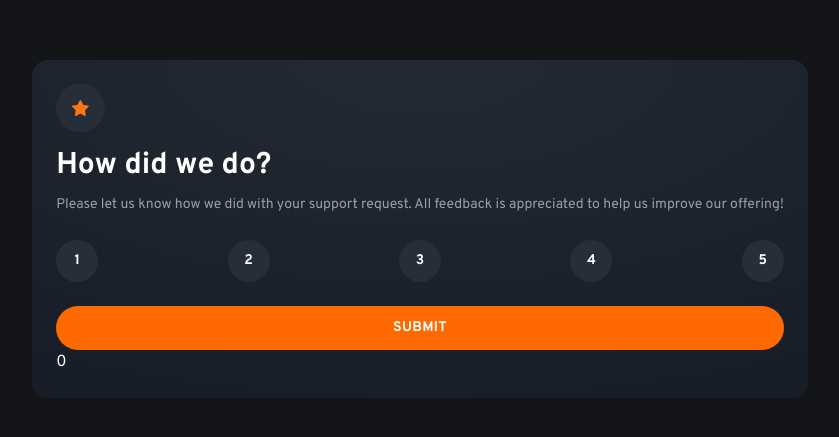
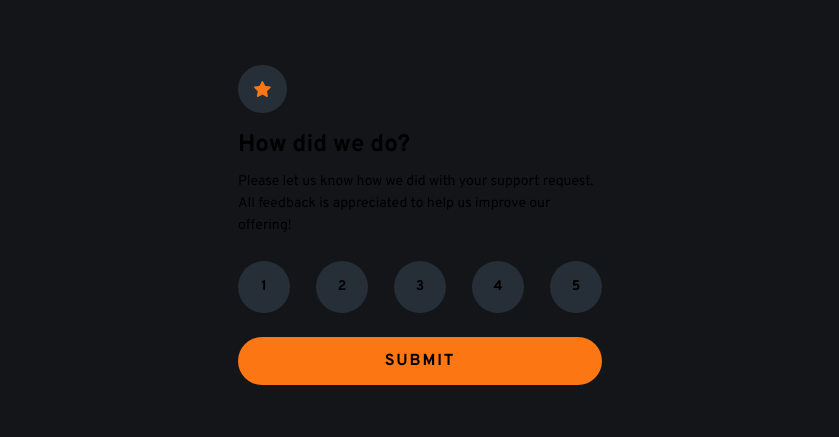
Before and after one commit to miriamfernandes31bti/feedback, a React (Vite) app: page / in a window 1280 px wide. Shown: the part 171-608 px from the top of the page, without its empty margins (220-1059 px from the left). Built offline with nearby package versions, Linux system fonts and the light colour scheme.

Commit message:
criaçao de uma variavel para controlar a ação de submit

```diff
--- a/src/App.jsx
+++ b/src/App.jsx
@@ -1,38 +1,54 @@
-import iconStar from "./assets/icon-star.svg";
-import { useState } from "react";
+import iconStar from "./assets/icon-star.svg"
+import { useState } from "react"
 
 export function App() {
-  const [notaAvaliacao, setNotaAvaliacao] = useState(0);
+  const[submited, setSubmited] = useState(false)
 
-  function handleMudarNotaAvaliacao(nota) {
-    setNotaAvaliacao(nota);
+  function handleSubmit() {
+    if(rateNote !== 0) {
+      setSubmited(!submited)
+      return
+    }
+
+    alert("Please, choose a note!")
   }
 
-  return (
-    <div className="bg-gradient-dark text-white mx-6 p-6 rounded-2xl font-overpass">
-      <div className="bg-dark-blue w-fit p-4 rounded-full mb-4">
-        <img src={iconStar} alt="icon-star" />
-      </div>
+  function handleChangeRateNote(value) {
+    setRateNote(value)
 
-      <h1 className="text-3xl font-bold mb-2.5">How did we do?</h1>
+  }
 
-      <p className="text-sm text-light-grey mb-6 leading-1">
-        Please let us know how we did with your support request. All feedback is appreciated to help us improve our offering!
-      </p>
+  return(
+      submited ===  false ? (
+        <div className="bg-radial-gradient max-w-103 px-6 pt-6 pb-8 rounded-2xl font-overpass">
 
-      <div className="flex justify-between mb-6">
-        <input type="button" value={1} className="bg-dark-blue w-10.5 h-10.5 rounded-full text-medium gray text-sm font-bold" onClick={() => handleMudarNotaAvaliacao(1)} />
-        <input type="button" value={2} className="bg-dark-blue w-10.5 h-10.5 rounded-full text-medium gray text-sm font-bold" onClick={() => handleMudarNotaAvaliacao(2)} />
-        <input type="button" value={3} className="bg-dark-blue w-10.5 h-10.5 rounded-full text-medium gray text-sm font-bold" onClick={() => handleMudarNotaAvaliacao(3)} />
-        <input type="button" value={4} className="bg-dark-blue w-10.5 h-10.5 rounded-full text-medium gray text-sm font-bold" onClick={() => handleMudarNotaAvaliacao(4)} />
-        <input type="button" value={5} className="bg-dark-blue w-10.5 h-10.5 rounded-full text-medium gray text-sm font-bold" onClick={() => handleMudarNotaAvaliacao(5)} />
-      </div>
+          <div className="bg-dark-blue p-4 w-fit rounded-full mb-4">
+            <img src={iconStar} alt="iconStar" />
+          </div>
 
-      <button className="bg-orange-500 w-full uppercase tracking-wide font-bold rounded-3xl text-sm py-3">
-        Submit
-      </button>
+          <h1 className="font-bold text-2xl mb-2.5">How did we do?</h1>
+          <p className="text-light-gray text-sm leading-1 mb-6">Please let us know how we did with your support request. All feedback is appreciated
+            to help us improve our offering!</p>
 
-      <p>{notaAvaliacao}</p>
-    </div>
-  );
+          <div className="flex justify-between mb-6">
+            <input type="button" value={1} className="bg-dark-blue w-10.5 h-10.5 rounded-full text-sm text-medium-gray font-bold focus:bg-medium-gray
+             focus:text-white hover:bg-orange hover:text-white cursor-pointer sm:w-13 sm:h-13 transition duration-400" onClick={() => handleChangeRateNote(1)}/>
+            <input type="button" value={2} className="bg-dark-blue w-10.5 h-10.5 rounded-full text-sm text-medium-gray font-bold focus:bg-medium-gray
+             focus:text-white hover:bg-orange hover:text-white cursor-pointer sm:w-13 sm:h-13 transition duration-400" onClick={() => handleChangeRateNote(2)}/>
+            <input type="button" value={3} className="bg-dark-blue w-10.5 h-10.5 rounded-full text-sm text-medium-gray font-bold focus:bg-medium-gray
+             focus:text-white hover:bg-orange hover:text-white cursor-pointer sm:w-13 sm:h-13 transition duration-400" onClick={() => handleChangeRateNote(3)}/>
+            <input type="button" value={4} className="bg-dark-blue w-10.5 h-10.5 rounded-full text-sm text-medium-gray font-bold focus:bg-medium-gray
+             focus:text-white hover:bg-orange hover:text-white cursor-pointer sm:w-13 sm:h-13 transition duration-400" onClick={() => handleChangeRateNote(4)}/>
+            <input type="button" value={5} className="bg-dark-blue w-10.5 h-10.5 rounded-full text-sm text-medium-gray font-bold focus:bg-medium-gray
+             focus:text-white hover:bg-orange hover:text-white cursor-pointer sm:w-13 sm:h-13 transition duration-400" onClick={() => handleChangeRateNote(5)}/>
+          </div>
+
+          <button className="bg-orange w-full py-3 rounded-3xl uppercase font-bold tracking-1 hover:bg-white hover:text-orange cursor-pointer
+          transition duration-400" onClick={handleSubmit}>Submit</button>
+        </div>
+      ) : (
+        <div className="bg-radial-gradient max-w-103 px-6 pt-6 pb-8 rounded-2xl font-overpass text-center">
+        </div>
+      )
+  )
 }
```
